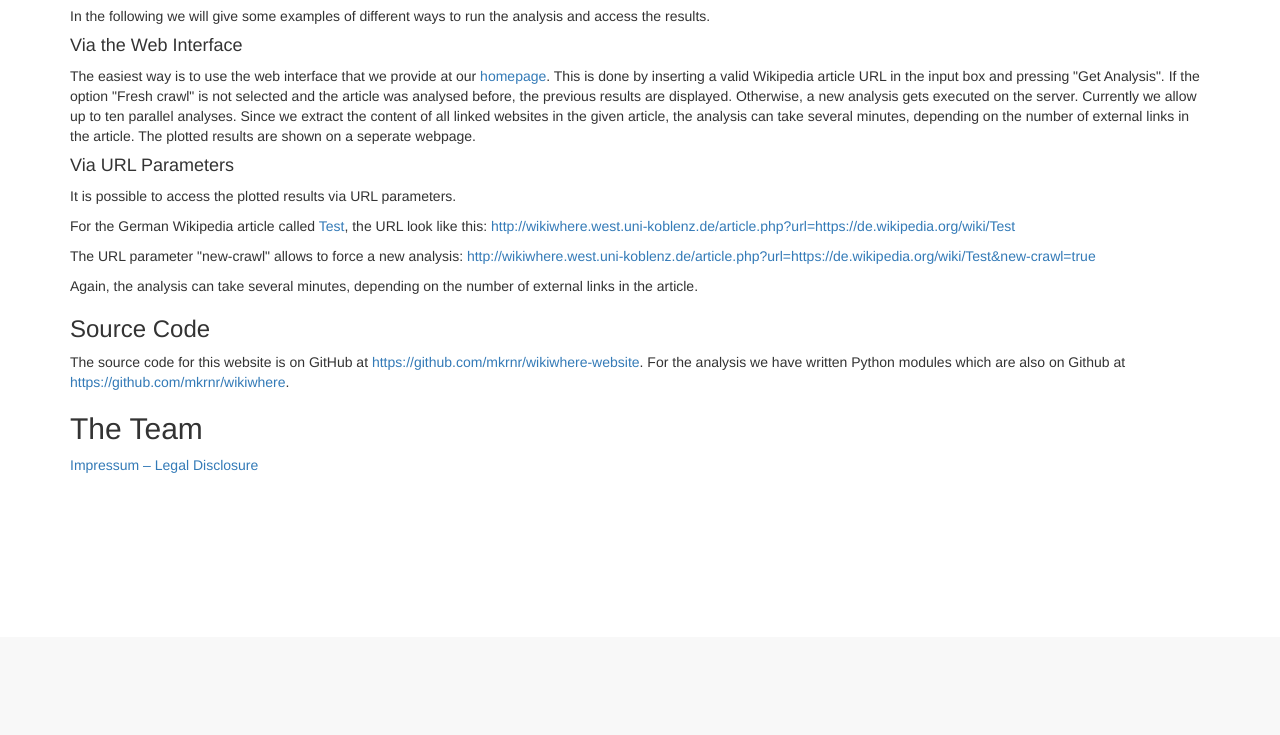
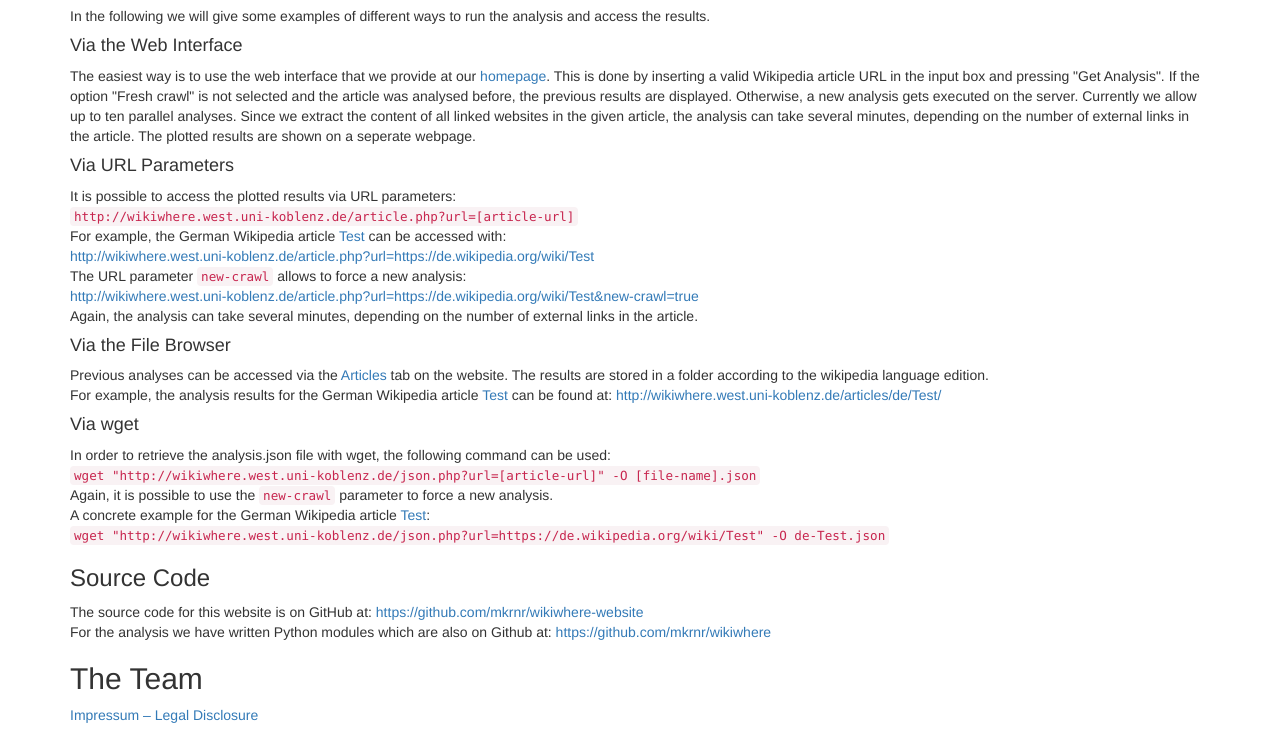
Before and after one commit to mkrnr/wikiwhere-website, a PHP site: page /about.php in a window 1280 px wide. Shown: the part 163-898 px from the top of the page. Before the commit the page ends 636 px from the top, so only its background shows below. Run offline with PHP 8.4, Linux system fonts and the light colour scheme; some libraries are stand-ins or nearby versions.

Commit message:
Add usage info to about.php

```diff
--- a/about.php
+++ b/about.php
@@ -34,24 +34,33 @@
       </p>
       <h4>Via URL Parameters</h4>
       <p>
-        It is possible to access the plotted results via URL parameters.
-      </p>
-      <p>
-        For the German Wikipedia article called <a href="https://de.wikipedia.org/wiki/Test">Test</a>, the URL look like this: <a href="http://wikiwhere.west.uni-koblenz.de/article.php?url=https://de.wikipedia.org/wiki/Test">http://wikiwhere.west.uni-koblenz.de/article.php?url=https://de.wikipedia.org/wiki/Test</a>
-      </p>
-      <p>
-        The URL parameter "new-crawl" allows to force a new analysis: <a href="http://wikiwhere.west.uni-koblenz.de/article.php?url=https://de.wikipedia.org/wiki/Test&new-crawl=true">http://wikiwhere.west.uni-koblenz.de/article.php?url=https://de.wikipedia.org/wiki/Test&new-crawl=true</a>
-      </p>
-      <p>
+        It is possible to access the plotted results via URL parameters:<br>
+        <code>http://wikiwhere.west.uni-koblenz.de/article.php?url=[article-url]</code><br>
+        For example, the German Wikipedia article <a href="https://de.wikipedia.org/wiki/Test">Test</a> can be accessed with:<br>
+        <a href="http://wikiwhere.west.uni-koblenz.de/article.php?url=https://de.wikipedia.org/wiki/Test">http://wikiwhere.west.uni-koblenz.de/article.php?url=https://de.wikipedia.org/wiki/Test</a><br>
+        The URL parameter <code>new-crawl</code> allows to force a new analysis:<br>
+        <a href="http://wikiwhere.west.uni-koblenz.de/article.php?url=https://de.wikipedia.org/wiki/Test&new-crawl=true">http://wikiwhere.west.uni-koblenz.de/article.php?url=https://de.wikipedia.org/wiki/Test&new-crawl=true</a><br>
         Again, the analysis can take several minutes, depending on the number of external links in the article.
       </p>
-
-
+      <h4>Via the File Browser</h4>
+      <p>
+        Previous analyses can be accessed via the <a href="http://wikiwhere.west.uni-koblenz.de/articles">Articles</a> tab on the website.
+        The results are stored in a folder according to the wikipedia language edition.<br>
+        For example, the analysis results for the German Wikipedia article <a href="https://de.wikipedia.org/wiki/Test">Test</a> can be found at: <a href="http://wikiwhere.west.uni-koblenz.de/articles/de/Test/">http://wikiwhere.west.uni-koblenz.de/articles/de/Test/</a>
+      </p>
+      <h4>Via wget</h4>
+      <p>
+        In order to retrieve the analysis.json file with wget, the following command can be used:<br>
+        <code>wget "http://wikiwhere.west.uni-koblenz.de/json.php?url=[article-url]" -O [file-name].json</code><br>
+        Again, it is possible to use the <code>new-crawl</code> parameter to force a new analysis.<br>
+        A concrete example for the German Wikipedia article <a href="https://de.wikipedia.org/wiki/Test">Test</a>:<br>
+        <code>wget "http://wikiwhere.west.uni-koblenz.de/json.php?url=https://de.wikipedia.org/wiki/Test" -O de-Test.json</code><br>
+      </p>
 
       <h3>Source Code</h3>
       <p>
-        The source code for this website is on GitHub at <a href="https://github.com/mkrnr/wikiwhere-website">https://github.com/mkrnr/wikiwhere-website</a>.
-        For the analysis we have written Python modules which are also on Github at <a href="https://github.com/mkrnr/wikiwhere">https://github.com/mkrnr/wikiwhere</a>.
+        The source code for this website is on GitHub at: <a href="https://github.com/mkrnr/wikiwhere-website">https://github.com/mkrnr/wikiwhere-website</a><br>
+        For the analysis we have written Python modules which are also on Github at: <a href="https://github.com/mkrnr/wikiwhere">https://github.com/mkrnr/wikiwhere</a>
       </p>
       <h2>The Team</h2>
 
```
